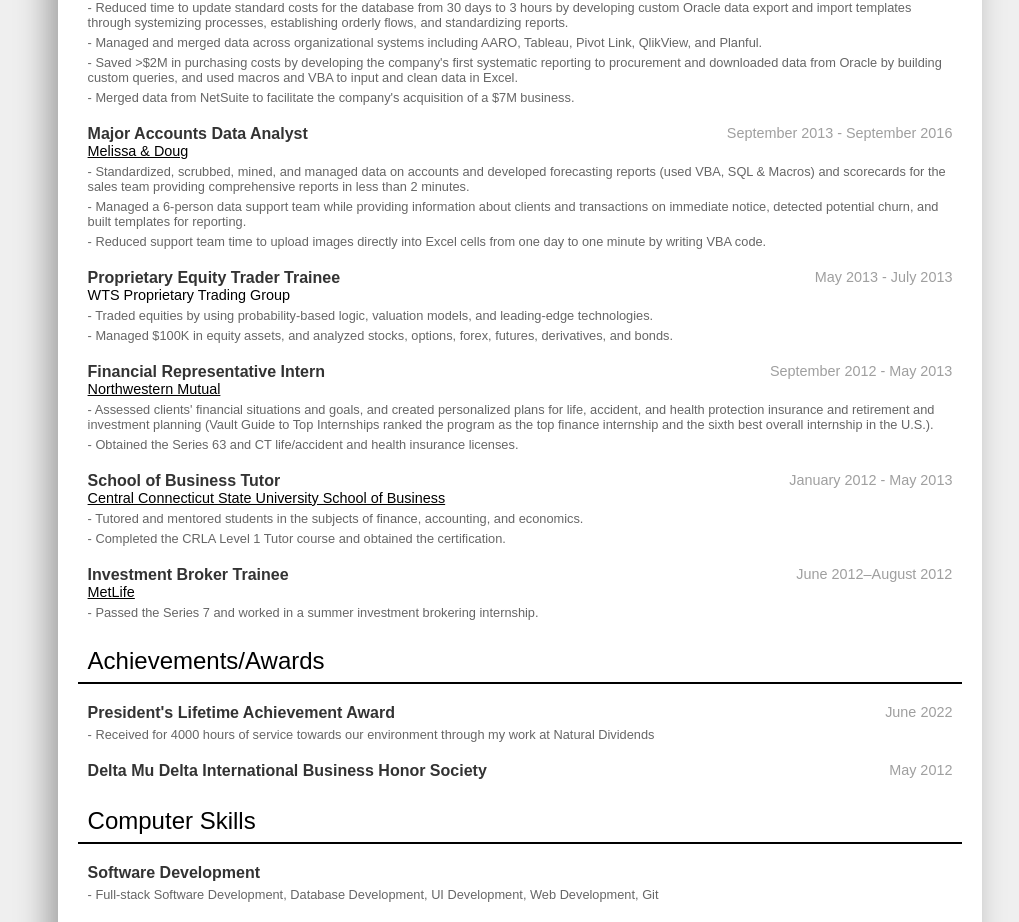
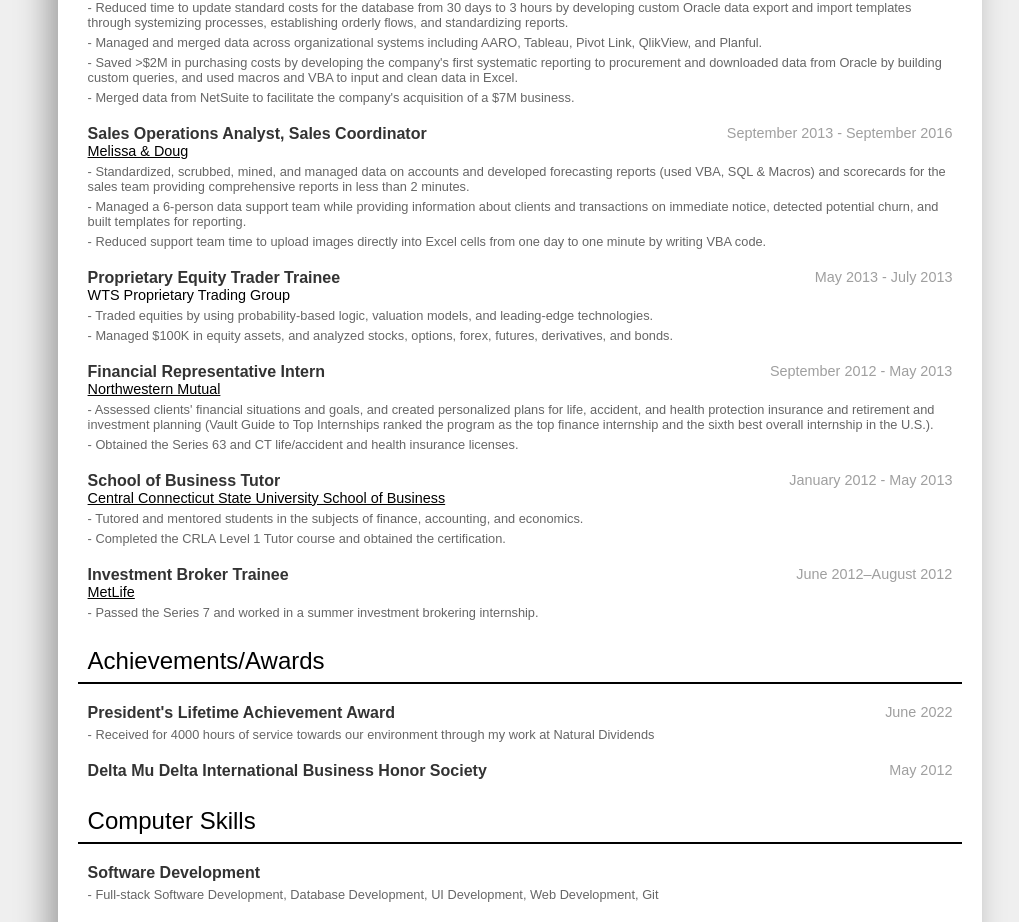
Before and after one commit to chrisbanas/resume, a plain HTML site: page index.html in a window 1280 px wide. Shown: the part 1480-2402 px from the top of the page, without its empty margins (120-1139 px from the left). Drawn offline with Linux system fonts and the light colour scheme.

Commit message:
updated M&D title

```diff
--- a/index.html
+++ b/index.html
@@ -205,7 +205,7 @@
           <!-- Melissa & Doug -->
 
           <div class="resume-section-item">
-            <span class="resume-section-item-title">Major Accounts Data Analyst</span>
+            <span class="resume-section-item-title">Sales Operations Analyst, Sales Coordinator</span>
             <span class="resume-section-time">September 2013 - September 2016</span>
             <div class="resume-section-smaller">
             <a class="resume-link" href="https://www.melissaanddoug.com/">Melissa & Doug</a>
```
